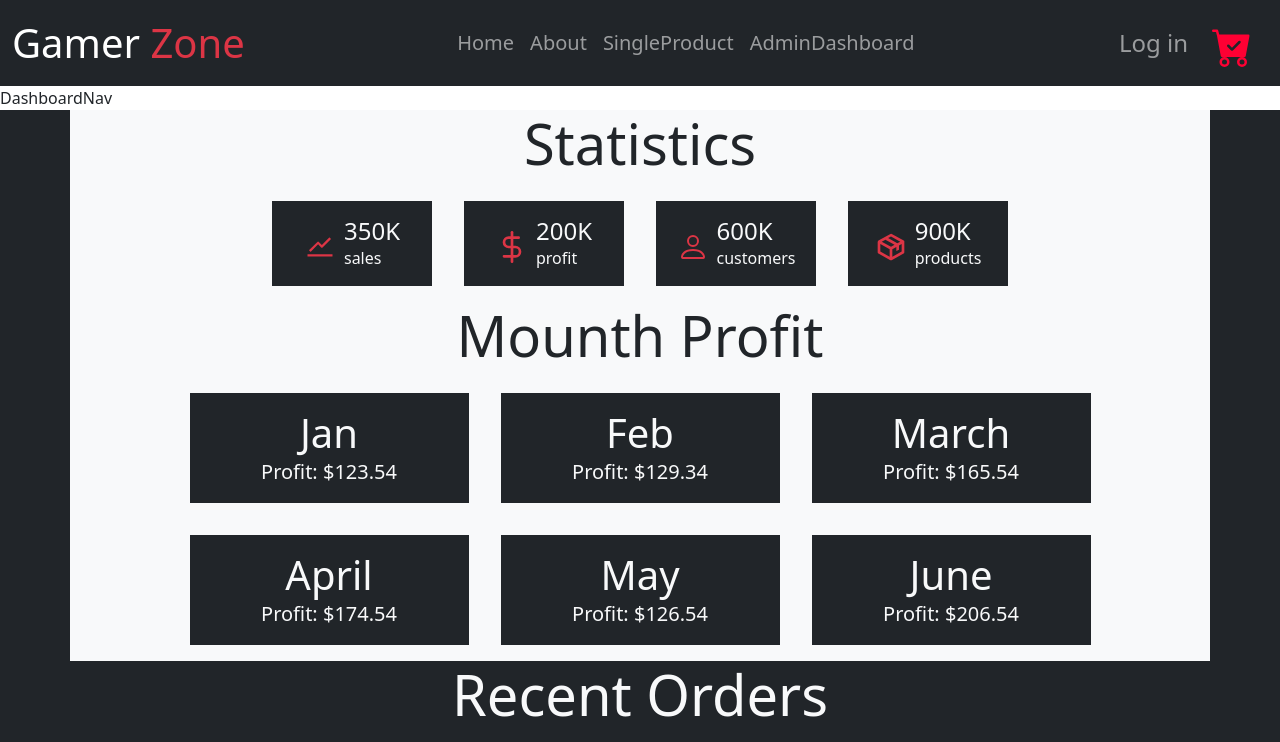
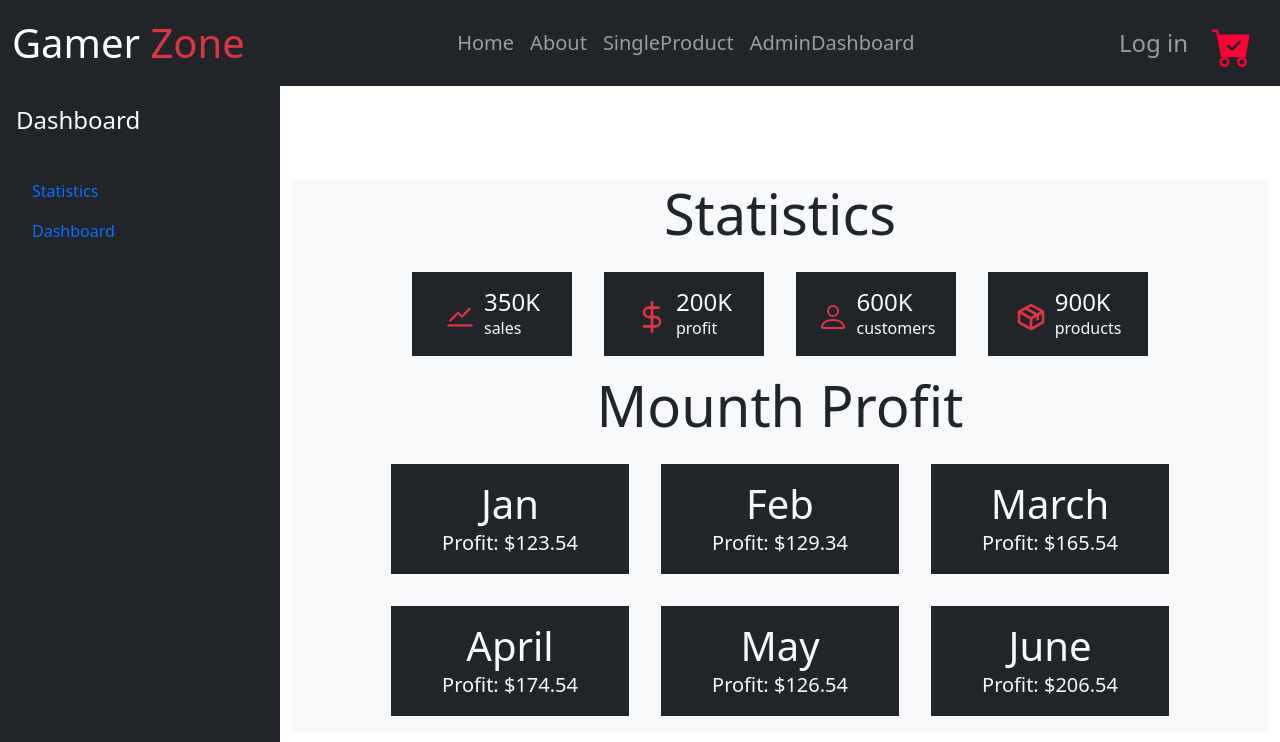
Before and after one commit to Ibrahim-Rezq/Sprints-Project, a React (Create React App) app in the folder Ecommerce/frontend/: page /AdminDashboard in a window 1280 px wide. Shown: the top 742 px of the page. Built offline with nearby package versions, Linux system fonts and the light colour scheme.

Commit message:
refactoring

```diff
--- a/Ecommerce/frontend/src/App.js
+++ b/Ecommerce/frontend/src/App.js
@@ -13,7 +13,6 @@ import {
 import { Header, Footer, SideBarNav } from './Components'
 import { BrowserRouter, Route, Routes } from 'react-router-dom'
 
-
 function App() {
     return (
         <BrowserRouter>
@@ -25,10 +24,13 @@ function App() {
                 <Route path='/accounts' element={<Accounts />}></Route>
                 <Route path='/orders' element={<Orders />}></Route>
                 <Route path='/cart' element={<Cart />}></Route>
-                <Route path='/SingleProduct' element={<SingleProduct />}></Route>
+                <Route
+                    path='/SingleProduct'
+                    element={<SingleProduct />}
+                ></Route>
 
                 <Route
-                    path='/AdminDashboard'
+                    path='/AdminDashboard/*'
                     element={<AdminDashboard />}
                 ></Route>
                 <Route path='/*' element={<ErrorPage />}></Route>
--- a/Ecommerce/frontend/src/Components/AdminDashboard/Dashboard.js
+++ b/Ecommerce/frontend/src/Components/AdminDashboard/Dashboard.js
@@ -13,7 +13,7 @@ function Dashboard() {
             <section className='bg-dark '>
                 <Statistics StatisticsArray={StatisticsArray} />
                 <EarningData revenueArray={revenueArray} />
-                <OrdersData ordersArray={ordersDataArray} />
+                {/* <OrdersData ordersArray={ordersDataArray} /> */}
             </section>
         </>
     )
--- a/Ecommerce/frontend/src/Components/AdminDashboard/DashboardNav.js
+++ b/Ecommerce/frontend/src/Components/AdminDashboard/DashboardNav.js
@@ -1,7 +1,39 @@
-import React from 'react'
+import React, { useState } from 'react'
+import { Link } from 'react-router-dom'
+import { FaAcquisitionsIncorporated } from 'react-icons/fa'
+import NavLink from '../Global/NavLink'
 
 const DashboardNav = () => {
-    return <aside>DashboardNav</aside>
+    const NavLinks = [
+        {
+            path: 'statistics',
+            name: 'Statistics',
+        },
+        {
+            path: '',
+            name: 'Dashboard',
+        },
+    ]
+    return (
+        <aside
+            class='d-flex flex-column flex-shrink-0 p-3 bg-dark'
+            style={{ width: '280px' }}
+        >
+            <a
+                href='/'
+                class='d-flex align-items-center mb-3 mb-md-0 me-md-auto link-light text-decoration-none'
+            >
+                <span class='fs-4'>Dashboard</span>
+            </a>
+            <hr />
+            <ul class='nav nav-pills flex-column mb-auto'>
+                {NavLinks.map((el) => {
+                    return <NavLink {...el} />
+                })}
+            </ul>
+            <hr />
+        </aside>
+    )
 }
 
 export default DashboardNav
--- a/Ecommerce/frontend/src/Components/Global/Header.js
+++ b/Ecommerce/frontend/src/Components/Global/Header.js
@@ -42,7 +42,7 @@ function Header() {
                 <div className='collapse navbar-collapse ' id='navbarNav'>
                     <ul className='navbar-nav ms-auto fs-5'>
                         {NavLinks.map((link) => {
-                            return <NavLink {...link} />
+                            return <NavLink key={link.name} {...link} />
                         })}
                     </ul>
                     <ul className='navbar-nav ms-auto '>
--- a/Ecommerce/frontend/src/Components/Global/NavLink.js
+++ b/Ecommerce/frontend/src/Components/Global/NavLink.js
@@ -3,11 +3,11 @@ import { Link } from 'react-router-dom'
 
 const NavLink = ({ path, name }) => {
     return (
-        <Link to={path} className='nav-item '>
-            <a className=' nav-link ' aria-current='page'>
+        <li className='nav-item '>
+            <Link to={path} className=' nav-link ' aria-current='page'>
                 {name}
-            </a>
-        </Link>
+            </Link>
+        </li>
     )
 }
 
--- a/Ecommerce/frontend/src/Components/Home/Featured.js
+++ b/Ecommerce/frontend/src/Components/Home/Featured.js
@@ -9,7 +9,12 @@ function Featured({ FeaturedProducts, name, bgColor }) {
                 <div className='underline'></div>
                 <div className='d-flex flex-wrap gap-3 justify-content-center align-items-center'>
                     {FeaturedProducts.map((product) => {
-                        return <HomeProductCard Product={product} />
+                        return (
+                            <HomeProductCard
+                                key={product.id}
+                                Product={product}
+                            />
+                        )
                     })}
                 </div>
                 <div className='d-flex justify-content-center py-2'>
--- a/Ecommerce/frontend/src/Components/Home/HomeProductCard.js
+++ b/Ecommerce/frontend/src/Components/Home/HomeProductCard.js
@@ -13,20 +13,20 @@ function HomeProductCard({ Product }) {
         shipping,
     } = Product
     return (
-        <div class=' w-25 pb-5 mb-4 '>
-            <div class='card rounded shadow-sm border-0'>
-                <div class='card-body p-0 '>
+        <div className=' w-25 pb-5 mb-4 '>
+            <div className='card rounded shadow-sm border-0'>
+                <div className='card-body p-0 '>
                     <img
                         src={image}
                         alt=''
-                        class='img-fluid d-block mx-auto mb-3'
+                        className='img-fluid d-block mx-auto mb-3'
                     />
                     <h5>
-                        <a href='#' class='text-dark'>
+                        <a href='#' className='text-dark'>
                             Awesome product
                         </a>
                     </h5>
-                    <p class='small text-muted font-italic'>
+                    <p className='small text-muted font-italic'>
                         Lorem ipsum dolor sit amet, consectetur adipisicing
                         elit.
                     </p>
--- a/Ecommerce/frontend/src/Pages/AdminDashboardPage.js
+++ b/Ecommerce/frontend/src/Pages/AdminDashboardPage.js
@@ -1,12 +1,22 @@
 import React from 'react'
 import { Dashboard } from '../Components'
 import DashboardNav from '../Components/AdminDashboard/DashboardNav'
+import { Route, Routes } from 'react-router-dom'
 
 function AdminDashboardPage() {
     return (
         <>
-            <DashboardNav />
-            <Dashboard />
+            <section
+                className='d-flex position-relative'
+                style={{ minHeight: 'calc(100vh - 60px)' }}
+            >
+                <DashboardNav />
+                <section className='container d-flex justify-content-center align-items-center'>
+                    <Routes>
+                        <Route path='/' element={<Dashboard />} />
+                    </Routes>
+                </section>
+            </section>
         </>
     )
 }
--- a/Ecommerce/frontend/src/Utils/Constant.js
+++ b/Ecommerce/frontend/src/Utils/Constant.js
@@ -77,7 +77,7 @@ const OnSaleProducts = [
         shipping: true,
     },
     {
-        id: 'recRoQD1w0ItHzafo',
+        id: 'recRoQD1w0Itzafo',
         name: 'Xbox Console',
         image: 'https://dl.airtable.com/.attachments/f4cc2a25ca64ee8b9b8c3112552a88ee/8a4885b2/pexels-bryce-carithers-8782574.jpg?ts=1653686651&userId=usr5Bo1z3DLd6Njfo&cs=94fbc13cfae062e5',
         price: 69999,
@@ -88,7 +88,7 @@ const OnSaleProducts = [
 ]
 const BestSellerProducts = [
     {
-        id: 'recRoQD1w0ItHzafo',
+        id: 'recRoQD1wItHzafo',
         name: 'Xbox Console',
         image: 'https://dl.airtable.com/.attachments/f4cc2a25ca64ee8b9b8c3112552a88ee/8a4885b2/pexels-bryce-carithers-8782574.jpg?ts=1653686651&userId=usr5Bo1z3DLd6Njfo&cs=94fbc13cfae062e5',
         price: 69999,
@@ -106,7 +106,7 @@ const BestSellerProducts = [
         featured: true,
     },
     {
-        id: 'recRoQD1w0ItHzafo',
+        id: 'recRoQD1w0ItHzao',
         name: 'Xbox Console',
         image: 'https://dl.airtable.com/.attachments/f4cc2a25ca64ee8b9b8c3112552a88ee/8a4885b2/pexels-bryce-carithers-8782574.jpg?ts=1653686651&userId=usr5Bo1z3DLd6Njfo&cs=94fbc13cfae062e5',
         price: 69999,
@@ -116,7 +116,7 @@ const BestSellerProducts = [
 ]
 const FeaturedProducts = [
     {
-        id: 'recrGXTSQghJI9Htq',
+        id: 'recGXTSQghJI9Htq',
         name: 'Nintendo Switch',
         image: 'https://dl.airtable.com/.attachments/838c50315f31354b64538c6b1340dbcd/8a8ef525/pexels-polina-tankilevitch-4523017.jpg?ts=1653686651&userId=usr5Bo1z3DLd6Njfo&cs=a161c7039bc771f7',
         price: 55999,
@@ -126,7 +126,7 @@ const FeaturedProducts = [
         shipping: true,
     },
     {
-        id: 'recrGXTSQghJI9Htq',
+        id: 'recrGXTSQghJI9Hq',
         name: 'Nintendo Switch',
         image: 'https://dl.airtable.com/.attachments/838c50315f31354b64538c6b1340dbcd/8a8ef525/pexels-polina-tankilevitch-4523017.jpg?ts=1653686651&userId=usr5Bo1z3DLd6Njfo&cs=a161c7039bc771f7',
         price: 55999,
@@ -135,7 +135,7 @@ const FeaturedProducts = [
         featured: true,
     },
     {
-        id: 'recRoQD1w0ItHzafo',
+        id: 'recRQD1w0ItHzafo',
         name: 'Xbox Console',
         image: 'https://dl.airtable.com/.attachments/f4cc2a25ca64ee8b9b8c3112552a88ee/8a4885b2/pexels-bryce-carithers-8782574.jpg?ts=1653686651&userId=usr5Bo1z3DLd6Njfo&cs=94fbc13cfae062e5',
         price: 69999,
@@ -154,7 +154,7 @@ const TotalRevenue = [
     { id: '524', name: 'March', profit: 16554, productsSold: '150' },
     { id: '554', name: 'April', profit: 17454, productsSold: '180' },
     { id: '568', name: 'May', profit: 12654, productsSold: '46' },
-    { id: '568', name: 'June', profit: 20654, productsSold: '46' },
+    { id: '598', name: 'June', profit: 20654, productsSold: '46' },
 ]
 
 const StatisticsArray = [
```
Also changed, not shown: Ecommerce/frontend/src/Components/AdminDashboard/DashboardLinks.js (added, +18 -0 lines).
